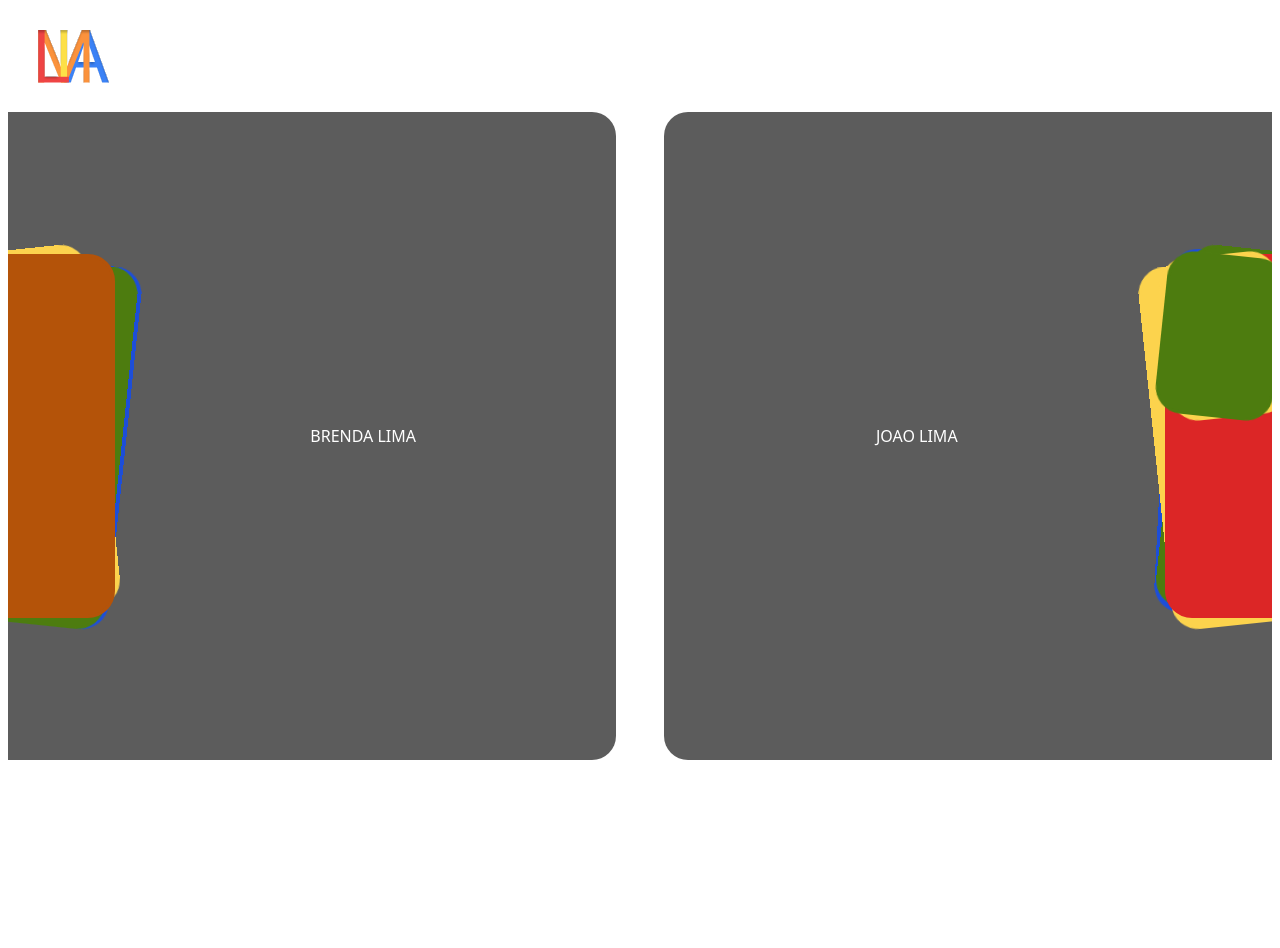
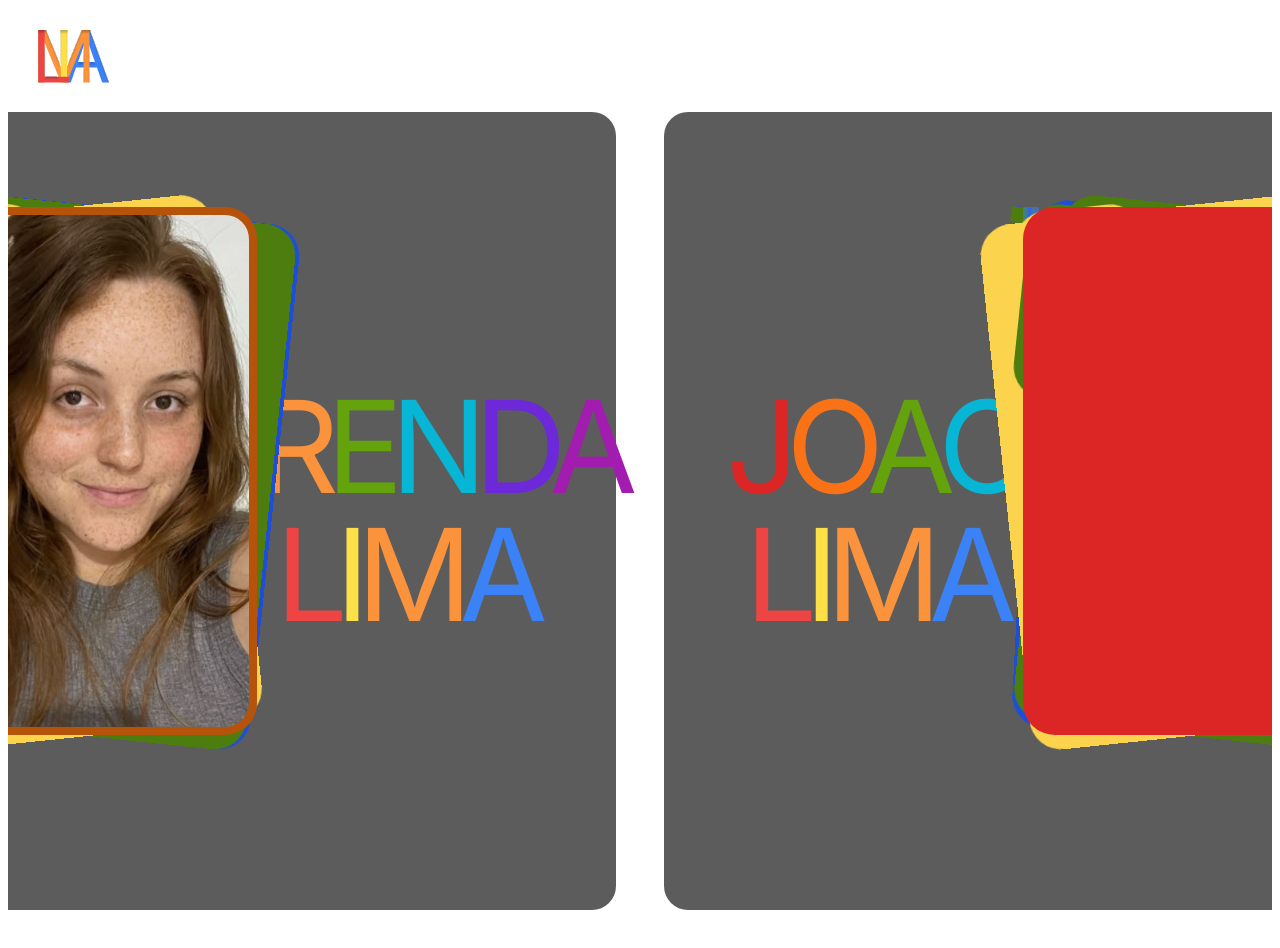
Before and after one commit to JoaoVLima/limadev_old, a React (Vite) app: page / in a window 1280 px wide. Before the commit the page ends 800 px from the top, so only its background shows below. Built offline with nearby package versions, Linux system fonts and the light colour scheme; what tailwindcss-hero-patterns would draw is missing.

Commit message:
final cards

```diff
--- a/package.json
+++ b/package.json
@@ -26,6 +26,8 @@
     "test": "echo \"Error: no test specified\" && exit 1"
   },
   "devDependencies": {
+    "@fortawesome/free-brands-svg-icons": "^6.5.1",
+    "@fortawesome/react-fontawesome": "^0.2.0",
     "@headlessui/react": "^1.7.18",
     "@heroicons/react": "^2.1.1",
     "@types/react": "^18.2.48",
@@ -34,12 +36,10 @@
     "postcss": "^8.4.33",
     "react": "^18.2.0",
     "react-dom": "^18.2.0",
+    "swiper": "^11.0.6",
     "tailwindcss": "^3.4.1",
     "tailwindcss-hero-patterns": "^0.1.2",
     "typescript": "^5.2.2",
     "vite": "^5.0.8"
-  },
-  "dependencies": {
-    "swiper": "^11.0.5"
   }
 }
--- a/src/components/cards.tsx
+++ b/src/components/cards.tsx
@@ -1,5 +1,7 @@
 import React from "react";
-import {SwipeHand} from "./swipehand.tsx";
+
+import { FontAwesomeIcon } from '@fortawesome/react-fontawesome'
+import {faInstagram} from '@fortawesome/free-brands-svg-icons'
 
 export function Cards({id}: { id: string }) {
     const user_settings: {
@@ -12,35 +14,36 @@ export function Cards({id}: { id: string }) {
         "Brenda": {
             "cards": [
                 {
-                    "size": "w-48 lg:w-64",
-                    "color": "ring-amber-700 bg-amber-700",
+                    "size": "w-48 lg:w-80",
+                    "color": "ring-amber-700 bg-[url(/img/brenda_img1.jpg)] bg-amber-700",
                     "translate": `translate-x-0 rotate-0
-                        group-[.spreadcards]/cards:rotate-12
-                        group-[.spreadcards]/cards:-translate-y-16`,
-                    "z_index": "z-40"
+                        group-[.spreadcards]/cards:rotate-6
+                        group-[.spreadcards]/cards:-translate-x-6
+                        group-[.spreadcards]/cards:-translate-y-28`,
+                    "z_index": "z-[70]"
                 }, {
-                    "size": "w-48 lg:w-64",
+                    "size": "w-48 lg:w-80",
                     "color": "ring-amber-300 bg-amber-300",
                     "translate": `translate-x-2 -rotate-6
                         group-[.spreadcards]/cards:rotate-0
-                        group-[.spreadcards]/cards:-translate-x-36
-                        group-[.spreadcards]/cards:-translate-y-20`,
-                    "z_index": "z-30"
+                        group-[.spreadcards]/cards:-translate-x-72
+                        group-[.spreadcards]/cards:-translate-y-32`,
+                    "z_index": "z-50"
                 }, {
-                    "size": "w-48 lg:w-64",
+                    "size": "w-48 lg:w-80",
                     "color": "ring-lime-700 bg-lime-700",
                     "translate": `-translate-x-3 rotate-6
                         group-[.spreadcards]/cards:-rotate-12
-                        group-[.spreadcards]/cards:-translate-x-[19rem]
-                        group-[.spreadcards]/cards:-translate-y-16`,
-                    "z_index": "z-20"
+                        group-[.spreadcards]/cards:-translate-x-[31rem]
+                        group-[.spreadcards]/cards:-translate-y-28`,
+                    "z_index": "z-30"
                 }, {
-                    "size": "w-48 lg:w-64",
+                    "size": "w-48 lg:w-80",
                     "color": "ring-blue-700 bg-blue-700",
                     "translate": `-translate-x-2 rotate-6
-                        group-[.spreadcards]/cards:-rotate-[25deg]
-                        group-[.spreadcards]/cards:-translate-x-[28rem]
-                        group-[.spreadcards]/cards:-translate-y-5`,
+                        group-[.spreadcards]/cards:-rotate-[21deg]
+                        group-[.spreadcards]/cards:-translate-x-[46rem]
+                        group-[.spreadcards]/cards:-translate-y-10`,
                     "z_index": "z-10"
                 },
                 {
@@ -48,24 +51,102 @@ export function Cards({id}: { id: string }) {
                     "color": "ring-amber-700 bg-amber-700",
                     "translate": `translate-x-0 rotate-0
                         group-[.spreadcards]/cards:rotate-12
-                        group-[.spreadcards]/cards:-translate-y-16`,
-                    "z_index": "z-50"
+                        group-[.spreadcards]/cards:-translate-x-[58rem]
+                        group-[.spreadcards]/cards:translate-y-[30rem]`,
+                    "z_index": "z-20"
                 }, {
                     "size": "w-28 lg:w-28",
                     "color": "ring-amber-300 bg-amber-300",
                     "translate": `translate-x-2 -rotate-6
-                        group-[.spreadcards]/cards:rotate-0
-                        group-[.spreadcards]/cards:-translate-x-36
-                        group-[.spreadcards]/cards:-translate-y-20`,
-                    "z_index": "z-50"
+                        group-[.spreadcards]/cards:-rotate-45
+                        group-[.spreadcards]/cards:-translate-x-96
+                        group-[.spreadcards]/cards:translate-y-[30rem]`,
+                    "z_index": "z-40"
                 }, {
                     "size": "w-28 lg:w-28",
                     "color": "ring-lime-700 bg-lime-700",
                     "translate": `-translate-x-3 rotate-6
+                        group-[.spreadcards]/cards:rotate-[30deg]
+                        group-[.spreadcards]/cards:translate-x-28
+                        group-[.spreadcards]/cards:translate-y-[28rem]`,
+                    "z_index": "z-[60]"
+                }
+            ],
+            "texts": [
+                {
+                    "text": "",
+                    "a_link": "translate-x-2 -rotate-6",
+                    "z_index": "z-30"
+                }, {
+                    "color": "ring-lime-700 bg-lime-700",
+                    "translate": "-translate-x-3 rotate-6",
+                    "z_index": "z-20"
+                }, {
+                    "color": "ring-blue-700 bg-blue-700",
+                    "translate": "-translate-x-2 rotate-6",
+                    "z_index": "z-10"
+                }
+            ],
+        },
+        "Joao": {
+            "cards": [
+                {
+                    "size": "w-48 lg:w-80",
+                    "color": "ring-red-600 bg-red-600",
+                    "translate": `translate-x-0 rotate-0
+                        group-[.spreadcards]/cards:-rotate-6
+                        group-[.spreadcards]/cards:translate-x-6
+                        group-[.spreadcards]/cards:-translate-y-28`,
+                    "z_index": "z-[70]"
+                }, {
+                    "size": "w-48 lg:w-80",
+                    "color": "ring-amber-300 bg-amber-300",
+                    "translate": `translate-x-2 -rotate-6
+                        group-[.spreadcards]/cards:rotate-0
+                        group-[.spreadcards]/cards:translate-x-72
+                        group-[.spreadcards]/cards:-translate-y-32`,
+                    "z_index": "z-50"
+                }, {
+                    "size": "w-48 lg:w-80",
+                    "color": "ring-lime-700 bg-lime-700",
+                    "translate": `-translate-x-3 rotate-6
+                        group-[.spreadcards]/cards:rotate-12
+                        group-[.spreadcards]/cards:translate-x-[31rem]
+                        group-[.spreadcards]/cards:-translate-y-28`,
+                    "z_index": "z-30"
+                }, {
+                    "size": "w-48 lg:w-80",
+                    "color": "ring-blue-700 bg-blue-700",
+                    "translate": `-translate-x-3 rotate-3
+                        group-[.spreadcards]/cards:rotate-[21deg]
+                        group-[.spreadcards]/cards:translate-x-[46rem]
+                        group-[.spreadcards]/cards:-translate-y-10`,
+                    "z_index": "z-10"
+                },
+                {
+                    "size": "w-28 lg:w-28",
+                    "color": "ring-red-600 bg-red-600",
+                    "translate": `translate-x-0 rotate-0
                         group-[.spreadcards]/cards:-rotate-12
-                        group-[.spreadcards]/cards:-translate-x-[19rem]
-                        group-[.spreadcards]/cards:-translate-y-16`,
-                    "z_index": "z-50"
+                        group-[.spreadcards]/cards:translate-x-[70rem]
+                        group-[.spreadcards]/cards:translate-y-[30rem]`,
+                    "z_index": "z-20"
+                }, {
+                    "size": "w-28 lg:w-28",
+                    "color": "ring-amber-300 bg-amber-300",
+                    "translate": `translate-x-2 -rotate-6
+                        group-[.spreadcards]/cards:rotate-45
+                        group-[.spreadcards]/cards:translate-x-[37rem]
+                        group-[.spreadcards]/cards:translate-y-[30rem]`,
+                    "z_index": "z-40"
+                }, {
+                    "size": "w-28 lg:w-28",
+                    "color": "ring-lime-700 bg-lime-700",
+                    "translate": `-translate-x-3 rotate-6
+                        group-[.spreadcards]/cards:-rotate-[30deg]
+                        group-[.spreadcards]/cards:translate-x-20
+                        group-[.spreadcards]/cards:translate-y-[28rem]`,
+                    "z_index": "z-[60]"
                 }
             ],
             "texts": [
@@ -84,97 +165,72 @@ export function Cards({id}: { id: string }) {
                 }
             ],
         },
-        "Joao": {
-            "cards": [
-                {
-                    "size": "w-48 lg:w-64",
-                    "color": "ring-red-600 bg-red-600",
-                    "translate": `translate-x-0 rotate-0
-                        group-[.spreadcards]/cards:-rotate-12
-                        group-[.spreadcards]/cards:-translate-y-16`,
-                    "z_index": "z-40"
-                }, {
-                    "size": "w-48 lg:w-64",
-                    "color": "ring-amber-300 bg-amber-300",
-                    "translate": `translate-x-2 -rotate-6
-                        group-[.spreadcards]/cards:-rotate-0
-                        group-[.spreadcards]/cards:translate-x-36
-                        group-[.spreadcards]/cards:-translate-y-20`,
-                    "z_index": "z-30"
-                }, {
-                    "size": "w-48 lg:w-64",
-                    "color": "ring-lime-700 bg-lime-700",
-                    "translate": `-translate-x-3 rotate-6
-                        group-[.spreadcards]/cards:rotate-12
-                        group-[.spreadcards]/cards:translate-x-[19rem]
-                        group-[.spreadcards]/cards:-translate-y-16`,
-                    "z_index": "z-20"
-                }, {
-                    "size": "w-48 lg:w-64",
-                    "color": "ring-blue-700 bg-blue-700",
-                    "translate": `-translate-x-3 rotate-3
-                        group-[.spreadcards]/cards:rotate-[25deg]
-                        group-[.spreadcards]/cards:translate-x-[28rem]
-                        group-[.spreadcards]/cards:-translate-y-5`,
-                    "z_index": "z-10"
-                },
-                {
-                    "size": "w-28 lg:w-28",
-                    "color": "ring-red-600 bg-red-600",
-                    "translate": `translate-x-0 rotate-0
-                        group-[.spreadcards]/cards:-rotate-12
-                        group-[.spreadcards]/cards:-translate-y-16`,
-                    "z_index": "z-50"
-                }, {
-                    "size": "w-28 lg:w-28",
-                    "color": "ring-amber-300 bg-amber-300",
-                    "translate": `translate-x-2 -rotate-6
-                        group-[.spreadcards]/cards:-rotate-0
-                        group-[.spreadcards]/cards:translate-x-36
-                        group-[.spreadcards]/cards:-translate-y-20`,
-                    "z_index": "z-50"
-                }, {
-                    "size": "w-28 lg:w-28",
-                    "color": "ring-lime-700 bg-lime-700",
-                    "translate": `-translate-x-3 rotate-6
-                        group-[.spreadcards]/cards:rotate-12
-                        group-[.spreadcards]/cards:translate-x-[19rem]
-                        group-[.spreadcards]/cards:-translate-y-16`,
-                    "z_index": "z-50"
-                }
-            ],
-        },
     };
     return (
-        <>
-            <div className="grid h-full w-full grid-cols-5 place-items-center justify-items-center">
-                {id == "Joao" && <Name id={id} className="col-start-1 col-end-3"/>}
-                <div className="col-start-3 col-end-3 w-48 transition duration-500 ease-in-out group/cards aspect-[5/7] lg:w-64" id={id}>
+            <div className="grid h-full w-full grid-cols-6 place-items-center justify-items-center">
+                {id=="Joao" && <Name id={id} className="col-start-1 col-end-3"/>}
+                <div className={`${id=="Brenda" ? "col-start-4 col-end-4" : "col-start-3 col-end-3"} w-48 transition duration-500 ease-in-out group/cards aspect-[5/8] mb-20 lg:w-80`} id={id}>
                     {user_settings[id].cards.map((item, index) => (
                         <Card
                             key={index}
-                            className={`${item.size} ring ${item.color}
+                            className={`${item.size} ring-8 ${item.color}
+                            transition ease-in-out duration-500
+                            origin-bottom ${item.translate} ${item.z_index}`}
+                        />
+                    ))}
+                    {user_settings[id].texts.map((item, index) => (
+                        <Card
+                            key={index}
+                            className={`${item.size} ring-8 ${item.color}
                             transition ease-in-out duration-500
                             origin-bottom ${item.translate} ${item.z_index}`}
                         />
                     ))}
                 </div>
-                {id == "Brenda" && <Name id={id} className="col-start-4 col-end-6"/>}
+                {id=="Brenda" && <Name id={id} className="col-start-5 col-end-7"/>}
             </div>
-        </>
     )
 }
 
 
 function Card({className}: { className: string }) {
     return (
-        <div className={`absolute aspect-[5/7] rounded-3xl bg-center bg-cover transform-gpu ${className}`}></div>
+        <div className={`absolute aspect-[5/8] rounded-3xl bg-center bg-cover transform-gpu ${className}`}></div>
     );
 }
 
 function Name({id, className}: { id: string, className: string }) {
     return (
-        <div className={`${className}`}>{id.toUpperCase()} LIMA</div>
+        <div className={`${className}`}>
+
+            <h1 className="text-9xl p-5 -tracking-[.1em]">
+                {id.toUpperCase()=="BRENDA" &&
+                    <>
+                        <span className="text-amber-700">B</span>
+                        <span className="text-orange-400">R</span>
+                        <span className="text-lime-600">E</span>
+                        <span className="text-cyan-500">N</span>
+                        <span className="text-violet-700">D</span>
+                        <span className="text-fuchsia-700">A</span>
+                    </>
+                }
+                {id.toUpperCase()=="JOAO" &&
+                    <>
+                        <span className="text-red-600">J</span>
+                        <span className="text-orange-500">O</span>
+                        <span className="text-lime-600">A</span>
+                        <span className="text-cyan-500">O</span>
+                    </>
+                }
+
+                <br/>
+                <span className="text-red-500">L</span>
+                <span className="text-yellow-300">I</span>
+                <span className="text-orange-400">M</span>
+                <span className="text-blue-500">A</span>
+            </h1>
+            {/*<FontAwesomeIcon icon={faInstagram} size="5x"></FontAwesomeIcon>*/}
+        </div>
     );
 }
 
--- a/src/components/hero.tsx
+++ b/src/components/hero.tsx
@@ -10,7 +10,7 @@ export function Hero() {
     return (
         <>
             {!window.location.hash && <SwipeHand/>}
-            <div className="px-1 pt-28 pb-10 h-screen min-h-96 lg:px-2">
+            <div className="px-1 pt-28 pb-10 h-screen min-h-[950px] lg:px-2">
                 <Swiper
                     className="h-full w-full"
                     slidesPerView={"auto"}
--- a/src/style.css
+++ b/src/style.css
@@ -3,3 +3,7 @@
 @tailwind base;
 @tailwind components;
 @tailwind utilities;
+
+h1,h2,h3,h4,h5,h6{
+    font-family: "Inter", system-ui;
+}
```
